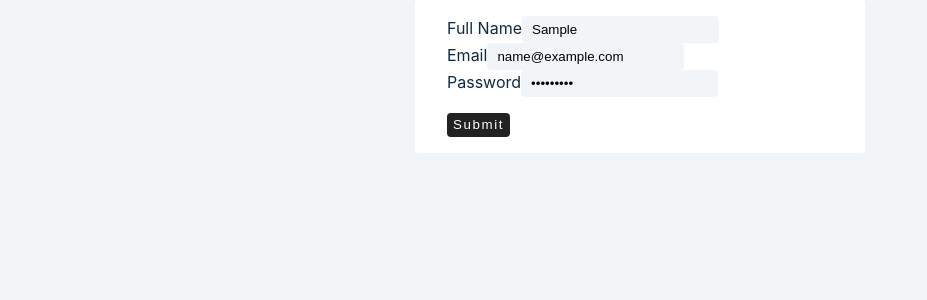
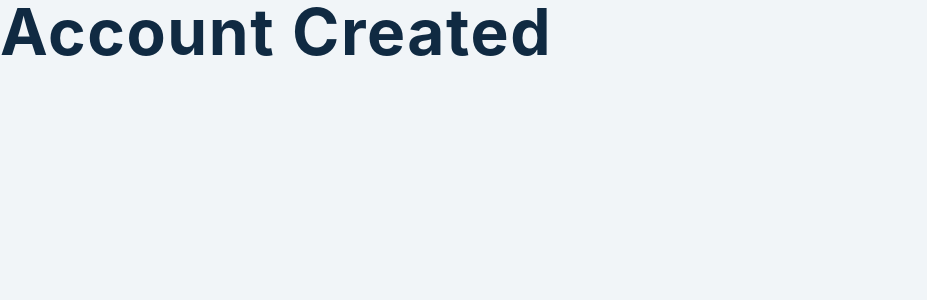
Before and after one commit to DesmondM/react-controlled-uncontrolled-input, a React (Create React App) app: page / in a window 1280 px wide. Both pictures are taken after typing "Sample", "name@example.com", "Sample123" into the empty fields and a click on the button "Submit". Shown: the top 300 px of the page, without its empty margins (0-927 px from the left). Built offline with nearby package versions, Linux system fonts and the light colour scheme.

Commit message:
form success

```diff
--- a/src/App.js
+++ b/src/App.js
@@ -1,7 +1,9 @@
 
 import './App.css';
 import ControlledInputs from './ControlledInputs';
+import Form from './Form';
 import SignupForm from './SignupForm';
+import SignupFormSuccess from './SignupFormSuccess';
 import UncontrolledInputs from './UncontrolledInputs';
 
 function App() {
@@ -9,7 +11,9 @@ function App() {
     <>
       {/* <UncontrolledInputs/> */}
       {/* <ControlledInputs/> */}
-      <SignupForm/>
+      {/* <SignupFormSuccess/>
+      <SignupForm/> */}
+      <Form></Form>
     </>
   );
 }
--- /dev/null
+++ b/src/Form.js
@@ -0,0 +1,24 @@
+import React, {useState} from 'react';
+import SignupForm from './SignupForm';
+import SignupFormSuccess from './SignupFormSuccess';
+
+const Form = () => {
+    const [formIsSubmitted, setFormIsSubmitted] = useState(false)
+
+    const  submitForm = ()=>{
+        setFormIsSubmitted(true);
+    };
+    return (
+        <div>
+            { !formIsSubmitted? (
+                <SignupForm submitForm ={submitForm}/>
+               ) : (
+                   <SignupFormSuccess/>
+               )
+
+            }
+        </div>
+    )
+}
+
+export default Form;
--- a/src/SignupForm.js
+++ b/src/SignupForm.js
@@ -1,13 +1,14 @@
-import React, {useState} from 'react'
+import React, {useState, useEffect} from 'react'
 import Validation from './Validation';
 
-function SignupForm() {
+function SignupForm({submitForm}) {
     const [values, setValues] = useState({
         fullName: "",
         email: "",
         password: "",
     });
     const [errors, setErrors] = useState({});
+    const [dataIsCorrect, setDataIsCorrect] = useState(false)
 
     const handleChange = (e) =>{
         setValues({
@@ -21,7 +22,13 @@ function SignupForm() {
         e.preventDefault();
         console.log(values);
         setErrors(Validation(values));
+        setDataIsCorrect(true);
     }
+        useEffect(()=>{
+            if(Object.keys(errors).length===0 && dataIsCorrect){
+                submitForm(true);
+            }
+        }, [errors])
     return (
         <>
 
--- /dev/null
+++ b/src/SignupFormSuccess.js
@@ -0,0 +1,12 @@
+import React from 'react';
+import './index.css';
+
+function SignupFormSuccess() {
+    return (
+        <>
+            <h1>Account Created</h1>
+        </>
+    )
+}
+
+export default SignupFormSuccess;
```
